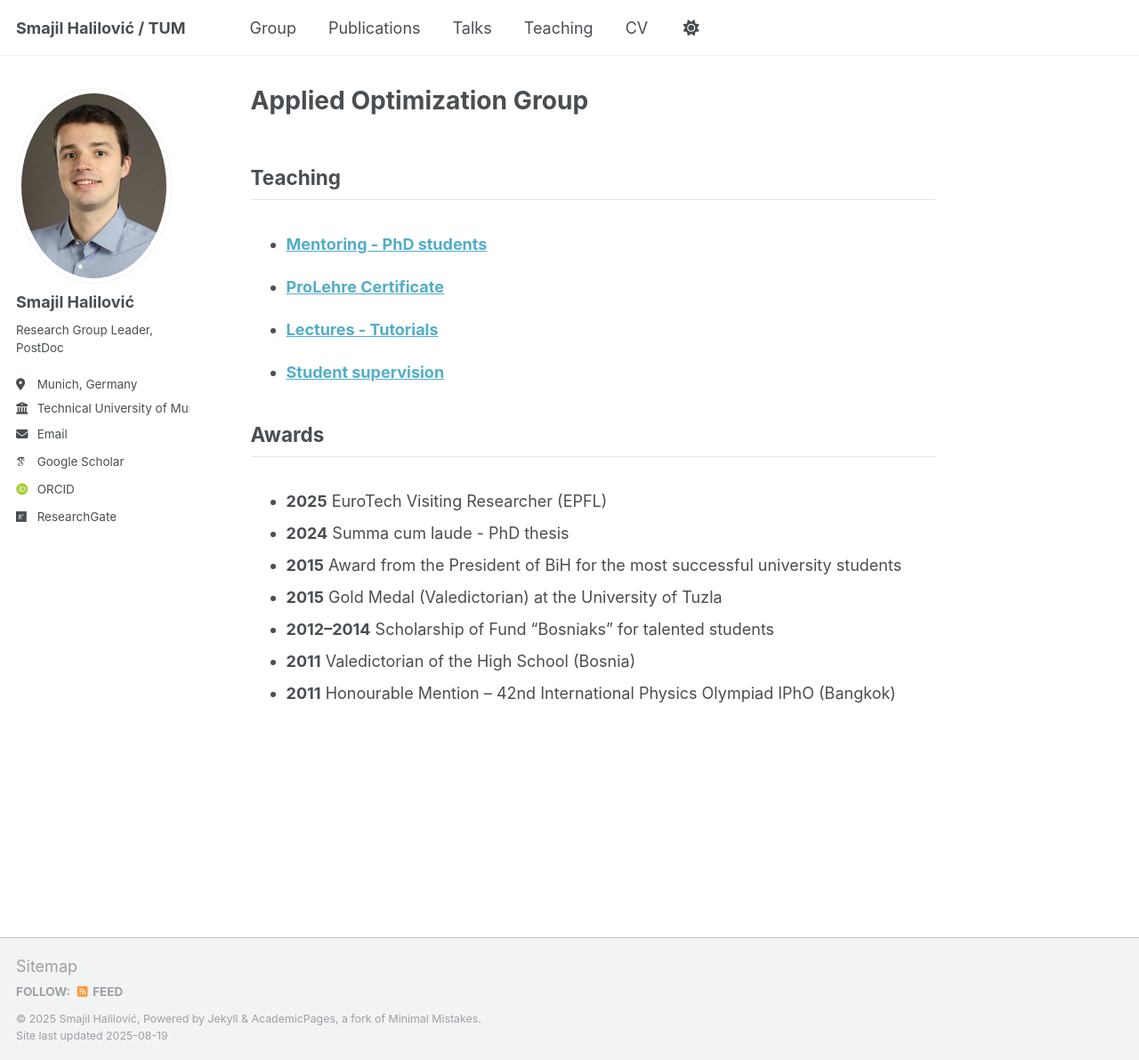
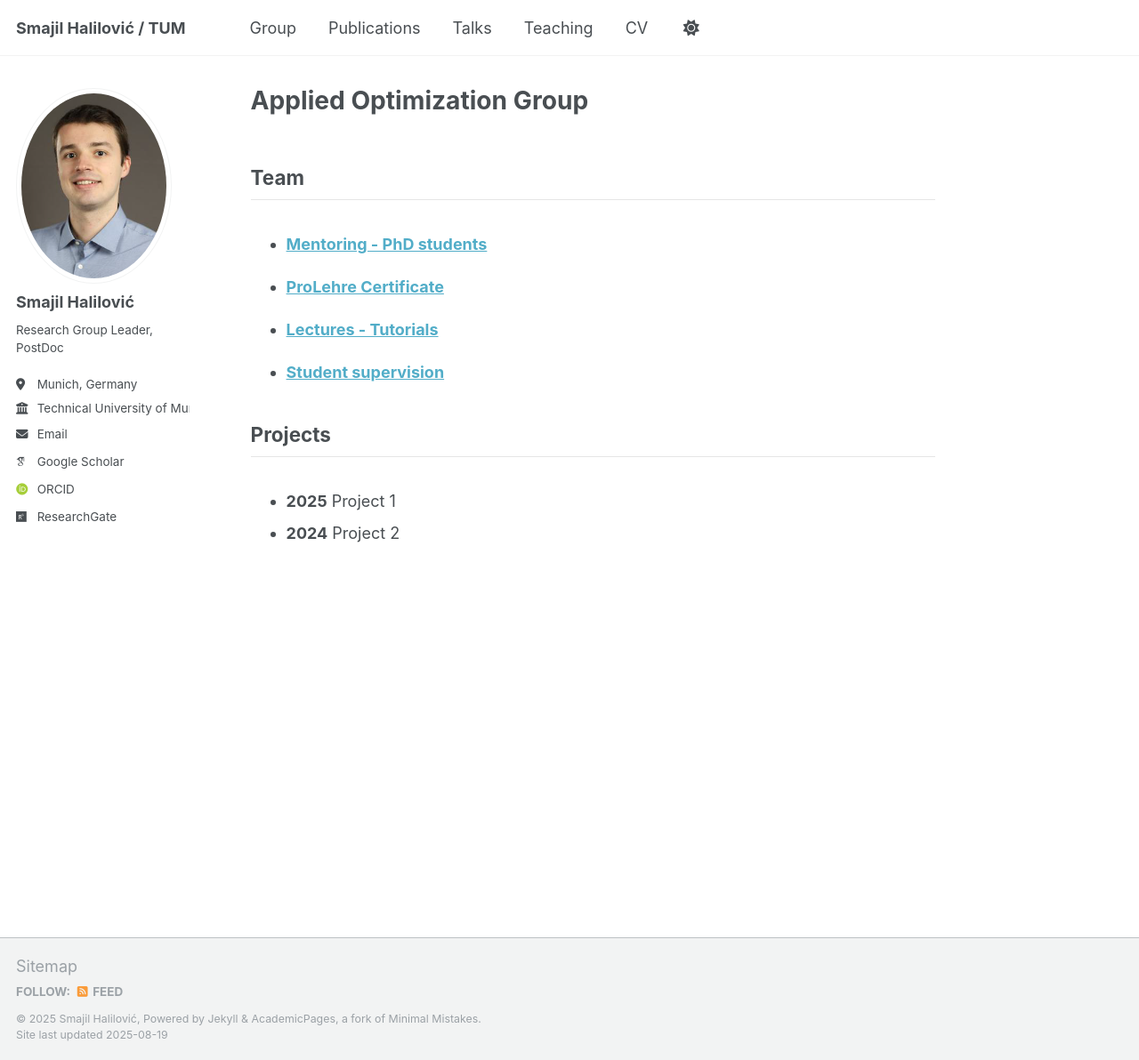
Before and after one commit to SHalilovic/shalilovic.github.io, a Jekyll site: the page built from _pages/group.md, in a window 1280 px wide and 1192 px high. Shown: the whole window at 89% size. Built offline with Jekyll 4.4.1, drawn with Linux system fonts in a browser that asks for light colours; some web fonts are replaced; a script that is not in the unit is left out.

Commit message:
Update group.md

```diff
--- a/_pages/group.md
+++ b/_pages/group.md
@@ -8,19 +8,14 @@ author_profile: true
 
 
 <div class="cv-section" style="margin-bottom: 2em;">
-  <h2 style="border-bottom: 1px solid #e5e5e5; padding-bottom: 0.5em;">{{ "Teaching" | capitalize }}</h2>
+  <h2 style="border-bottom: 1px solid #e5e5e5; padding-bottom: 0.5em;">{{ "Team" | capitalize }}</h2>
 </div>
   <ul>{% for post in site.teaching reversed %}
     {% include archive-single-cv.html %}
   {% endfor %}</ul>
 
 <div class="cv-section" style="margin-bottom: 2em;">
-  <h2 style="border-bottom: 1px solid #e5e5e5; padding-bottom: 0.5em;">{{ "Awards" | capitalize }}</h2>
+  <h2 style="border-bottom: 1px solid #e5e5e5; padding-bottom: 0.5em;">{{ "Projects" | capitalize }}</h2>
 </div>
-  * <b>2025</b> EuroTech Visiting Researcher (EPFL)
-  * <b>2024</b> Summa cum laude - PhD thesis
-  * <b>2015</b> Award from the President of BiH for the most successful university students
-  * <b>2015</b> Gold Medal (Valedictorian) at the University of Tuzla
-  * <b>2012–2014</b> Scholarship of Fund “Bosniaks” for talented students
-  * <b>2011</b> Valedictorian of the High School (Bosnia)
-  * <b>2011</b> Honourable Mention – 42nd International Physics Olympiad IPhO (Bangkok)
+  * <b>2025</b> Project 1
+  * <b>2024</b> Project 2
```
